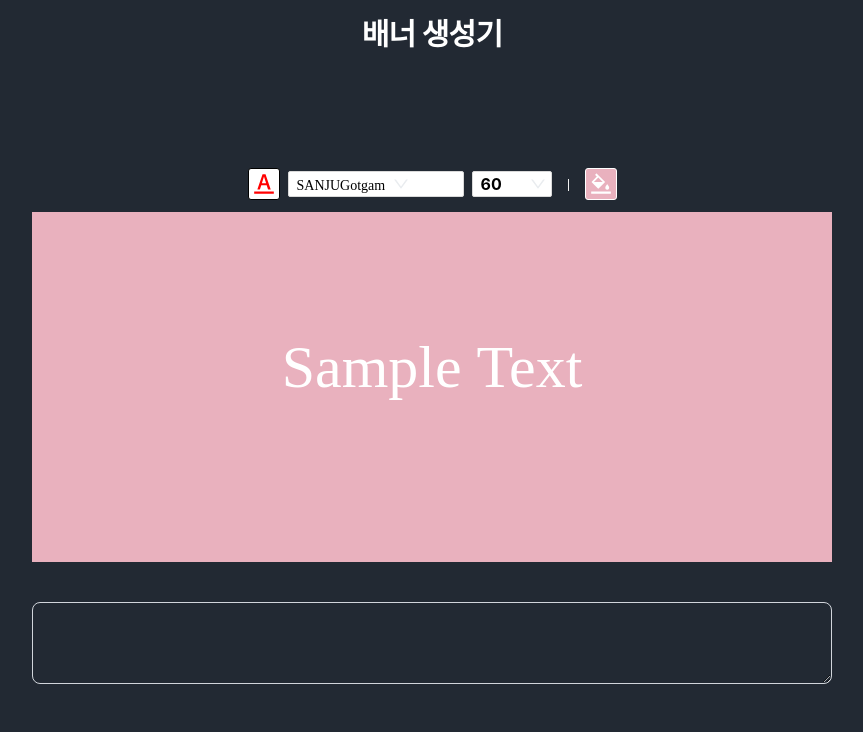
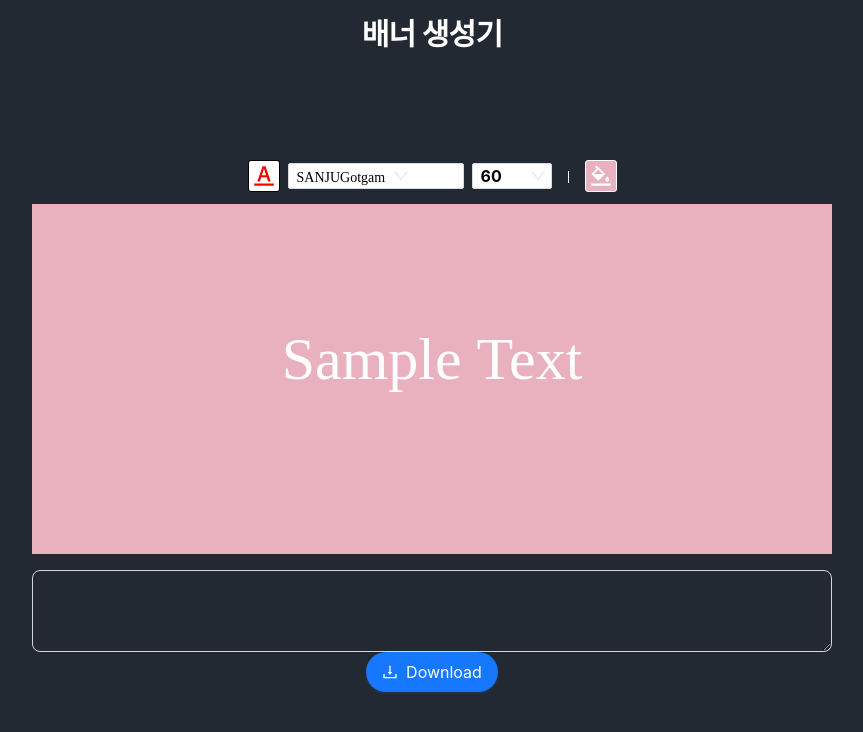
Before and after one commit to jaesin22/jjalmaker, a React (Create React App) app: page / in a window 1280 px wide. Shown: the top 732 px of the page, without its empty margins (208-1071 px from the left). Built offline with nearby package versions, Linux system fonts and the light colour scheme; a web font is replaced by a local one.

Commit message:
add download button

```diff
--- a/package.json
+++ b/package.json
@@ -1,4 +1,5 @@
 {
+  "homepage": "https://jaesin22.github.io/jjalmaker/",
   "name": "jjal-maker",
   "version": "0.1.0",
   "private": true,
@@ -11,6 +12,7 @@
     "@testing-library/user-event": "^13.5.0",
     "antd": "^5.6.2",
     "autoprefixer": "^10.4.14",
+    "gh-pages": "^5.0.0",
     "headlessui": "^0.0.0",
     "heroicons": "^2.0.18",
     "postcss": "^8.4.24",
@@ -26,7 +28,8 @@
     "start": "react-scripts start",
     "build": "react-scripts build",
     "test": "react-scripts test",
-    "eject": "react-scripts eject"
+    "eject": "react-scripts eject",
+    "deploy": "gh-pages -d build"
   },
   "eslintConfig": {
     "extends": [
--- a/src/App.js
+++ b/src/App.js
@@ -9,13 +9,16 @@ import FontColor from "./components/FontColor";
 import Preview from "./Func/Preview";
 import { Space, Divider } from "antd";
 import BackgroundColor from "./components/BackgroundColor";
+import DownloadButton from "./components/DownloadButton";
 
 function App() {
   const [text, setText] = useState("Sample Text");
   const [color, setColor] = useState("#FFFFFF");
   const [selectedFontSize, setSelectedFontSize] = useState(60);
-  const [onFontWeight, setonFontWeight] = useState(30);
-  const [onFontBorder, setonFontBorder] = useState("transparent");
+  // const [onFontWeight, setonFontWeight] = useState(30);
+  // const [onFontBorder, setonFontBorder] = useState("transparent");
+  const onFontWeight = 30;
+  const onFontBorder = "transparent";
   const [onFontType, setonFontType] = useState("SANJUGotgam");
   const [bgcolor, setBgColor] = useState("#E9B1BE");
 
@@ -70,6 +73,7 @@ function App() {
           bgColor={bgcolor}
         />
         <Text onTextChange={handleTextChange} />
+        <DownloadButton />
         {/* <div className="flex w-full">
           <FontThickness onFontWeightChange={handleFontWeightChange} />
           <FontBorder onFontBorderChange={handleFontBorderChange} />
--- a/src/Func/Preview.js
+++ b/src/Func/Preview.js
@@ -10,6 +10,7 @@ const Preview = ({
   fontFamiliy,
   bgColor,
 }) => {
+  console.log(fontFamiliy);
   const canvasRef = useRef(null);
   const lineHeight = 40;
 
--- /dev/null
+++ b/src/components/DownloadButton.js
@@ -0,0 +1,18 @@
+import React from "react";
+import { DownloadOutlined } from "@ant-design/icons";
+import { Button } from "antd";
+const DownloadButton = () => {
+  return (
+    <>
+      <Button
+        type="primary"
+        shape="round"
+        icon={<DownloadOutlined />}
+        size="large"
+      >
+        Download
+      </Button>
+    </>
+  );
+};
+export default DownloadButton;
--- a/src/components/Text.js
+++ b/src/components/Text.js
@@ -9,7 +9,7 @@ const Text = ({ onTextChange }) => {
   };
 
   return (
-    <div className="flex mt-10 justify-center">
+    <div className="flex mt-4 justify-center">
       <textarea
         rows="4"
         className="w-[800px] text-sm text-white bg-[#222933] rounded-lg border border-gray-300 focus:ring-blue-500 focus:border-blue-500 dark:bg-gray-700 dark:border-gray-600 dark:placeholder-gray-400 dark:text-white
```
Also changed, not shown: 1 other file (tests, documents, lock files or other folders).
